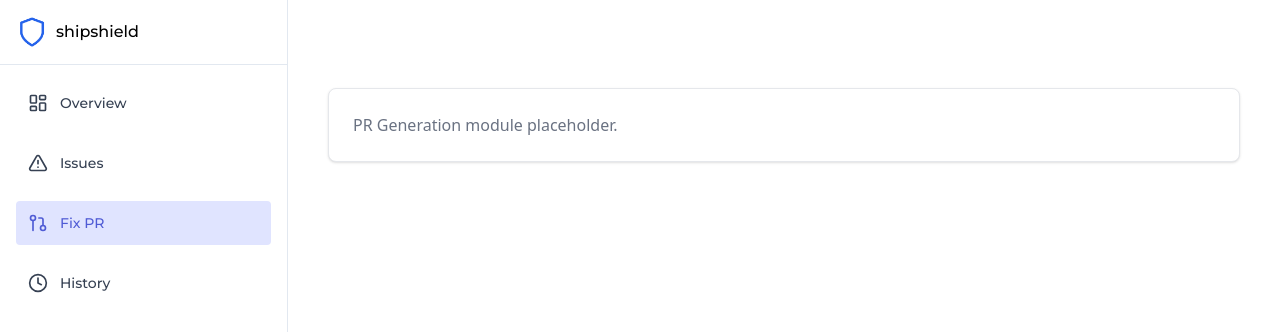
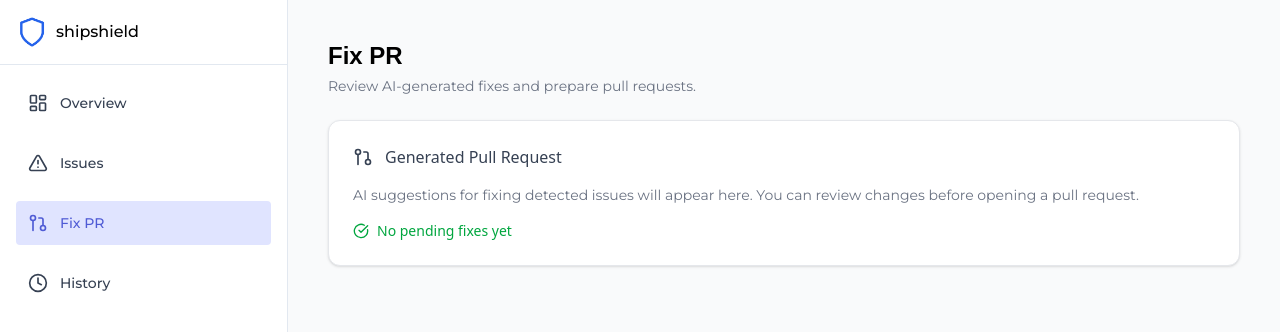
Before and after one commit to nife-codes/shipshield, a React (Vite) app in the folder shipshield-frontend/: page /fixpr in a window 1280 px wide. Shown: the top 332 px of the page. Built offline with nearby package versions, Linux system fonts and the light colour scheme; no server answers; a web font is replaced by a local one.

Commit message:
Refactor FixPR component layout and styling

```diff
--- a/shipshield-frontend/src/Pages/FixPR.jsx
+++ b/shipshield-frontend/src/Pages/FixPR.jsx
@@ -1,18 +1,39 @@
 import React from 'react'
 import { motion } from 'framer-motion'
+import { GitPullRequest, CheckCircle } from 'lucide-react'
 
 const FixPR = () => {
   return (
-    <motion.div
+    <motion.section
       initial={{ opacity: 0, y: 10 }}
       animate={{ opacity: 1, y: 0 }}
-      className="p-6 md:p-10"
+      transition={{ duration: 0.4 }}
+      className="min-h-screen bg-gray-50 p-6 md:p-10"
     >
-      <h1 className="text-2xl font-bold mb-4">Fix PR</h1>
-      <div className="bg-white p-6 rounded-lg border border-gray-200 shadow-sm text-gray-500">
-        PR Generation module placeholder.
+      <header className="mb-6">
+        <h1 className="text-2xl font-bold text-black">Fix PR</h1>
+        <p className="text-sm text-gray-500 mt-1">
+          Review AI-generated fixes and prepare pull requests.
+        </p>
+      </header>
+
+      <div className="bg-white p-6 rounded-xl border border-gray-200 shadow-sm space-y-4">
+        <div className="flex items-center gap-3 text-gray-700 font-medium">
+          <GitPullRequest size={20} />
+          Generated Pull Request
+        </div>
+
+        <p className="text-sm text-gray-500">
+          AI suggestions for fixing detected issues will appear here.
+          You can review changes before opening a pull request.
+        </p>
+
+        <div className="flex items-center gap-2 text-green-600 text-sm font-medium">
+          <CheckCircle size={16} />
+          No pending fixes yet
+        </div>
       </div>
-    </motion.div>
+    </motion.section>
   )
 }
 
```
